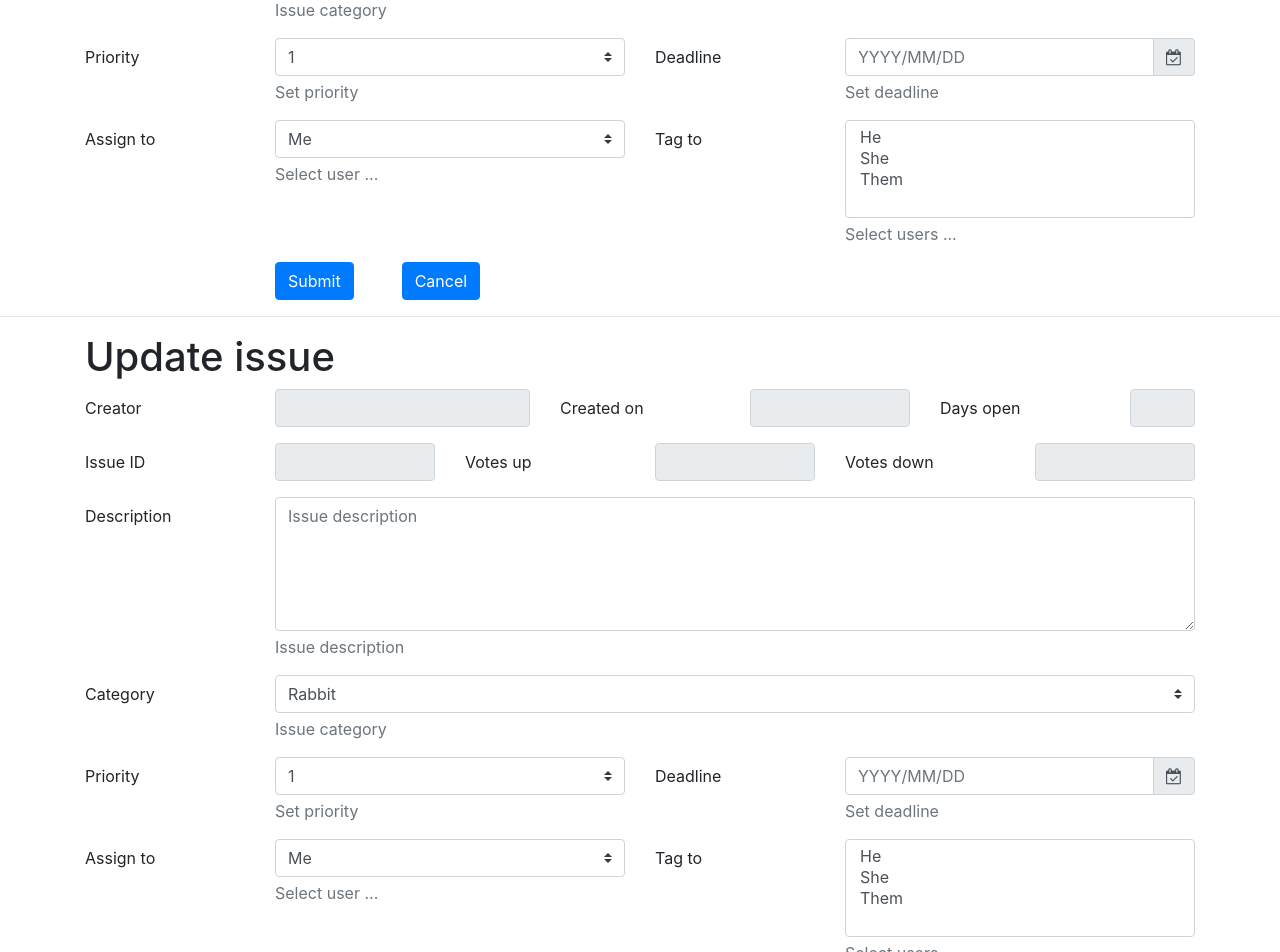
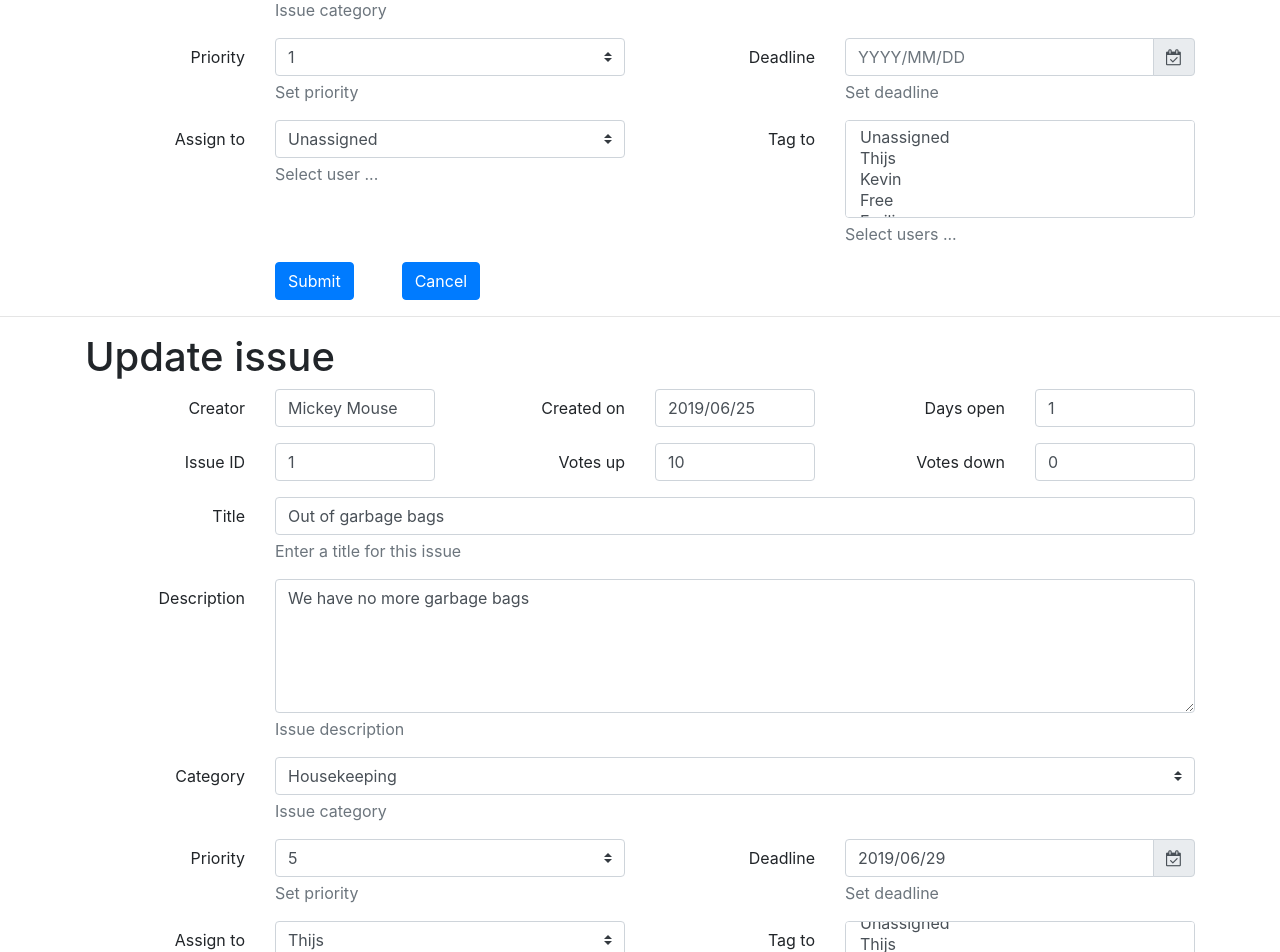
Before and after one commit to Anton90/Fullstack-Challenge, a React (Create React App) app: page / in a window 1280 px wide. Shown: the part 360-1312 px from the top of the page. Built offline with nearby package versions, Linux system fonts and the light colour scheme.

Commit message:
Still embrionic, but almost looks real

```diff
--- a/src/App.js
+++ b/src/App.js
@@ -1,26 +1,33 @@
-import React from 'react';
+import React, { Component } from 'react';
 import IssueCreationForm from './components/IssueCreationForm';
 import IssueEditingForm from './components/IssueEditingForm';
 
-function App() {
+export default class App extends Component {
+  state = {
+    issue: {
+      creator: 'Mickey Mouse',
+      dateCreated: '2019/06/25',
+      daysOpen: '1',
+      issueID: 1,
+      votesUp: '10',
+      votesDown: '0',
+      title: 'Out of garbage bags',
+      description: 'We have no more garbage bags',
+      category: 'housekeeping',
+      priority: '5',
+      deadline: '2019/06/29',
+      assignee: 'tl',
+      taggees: ['fob', 'em']
+    }
+  };
+
+  render() {
     return (
       <div className='App'>
         <IssueCreationForm />
         <hr />
-      <IssueEditingForm
-        item={{
-          id: 7,
-          title: 'title from prop',
-          description: 'description from prop',
-          category: 'category from prop',
-          priority: 'priority from prop',
-          deadline: 'deadline from prop',
-          assignee: 'assignee from prop',
-          taggee: 'taggee from prop'
-        }}
-      />
+        <IssueEditingForm issue={this.state.issue} />
       </div>
     );
   }
-
-export default App;
+}
--- a/src/components/IssueCreationForm.js
+++ b/src/components/IssueCreationForm.js
@@ -42,7 +42,7 @@ class IssueCreationForm extends Component {
         <h1>Create new issue</h1>
 
         <div className='form-group row'>
-          <label for='title' className='col-2 col-form-label'>
+          <label for='title' className='col-2 col-form-label text-right'>
             Title
           </label>
           <div className='col-10'>
@@ -61,7 +61,7 @@ class IssueCreationForm extends Component {
           </div>
         </div>
         <div className='form-group row'>
-          <label for='description' className='col-2 col-form-label'>
+          <label for='description' className='col-2 col-form-label text-right'>
             Description
           </label>
           <div className='col-10'>
@@ -81,7 +81,7 @@ class IssueCreationForm extends Component {
           </div>
         </div>
         <div className='form-group row'>
-          <label for='category' className='col-2 col-form-label'>
+          <label for='category' className='col-2 col-form-label text-right'>
             Category
           </label>
           <div className='col-10'>
@@ -91,9 +91,12 @@ class IssueCreationForm extends Component {
               className='custom-select'
               aria-describedby='categoryHelpBlock'
             >
-              <option value='rabbit'>Rabbit</option>
-              <option value='duck'>Duck</option>
-              <option value='fish'>Fish</option>
+              <option value='ua'>Unassigned</option>
+              <option value='administration'>Administration</option>
+              <option value='building'>Building</option>
+              <option value='curriculum'>Curriculum</option>
+              <option value='equipment'>Equipment</option>
+              <option value='housekeeping'>Housekeeping</option>
             </select>
             <span id='categoryHelpBlock' className='form-text text-muted'>
               Issue category
@@ -101,7 +104,7 @@ class IssueCreationForm extends Component {
           </div>
         </div>
         <div className='form-group row'>
-          <label for='priority' className='col-2 col-form-label'>
+          <label for='priority' className='col-2 col-form-label text-right'>
             Priority
           </label>
           <div className='col-4'>
@@ -123,7 +126,7 @@ class IssueCreationForm extends Component {
             </span>
           </div>
 
-          <label for='deadline' className='col-2 col-form-label'>
+          <label for='deadline' className='col-2 col-form-label text-right'>
             Deadline
           </label>
           <div className='col-4'>
@@ -148,7 +151,7 @@ class IssueCreationForm extends Component {
           </div>
         </div>
         <div className='form-group row'>
-          <label for='assignee' className='col-2 col-form-label'>
+          <label for='assignee' className='col-2 col-form-label text-right'>
             Assign to
           </label>
           <div className='col-4'>
@@ -158,16 +161,17 @@ class IssueCreationForm extends Component {
               className='custom-select'
               aria-describedby='assigneeHelpBlock'
             >
-              <option value='me'>Me</option>
-              <option value='you'>You</option>
-              <option value='them'>Them</option>
+              <option value='ua'>Unassigned</option>
+              <option value='tl'>Thijs</option>
+              <option value='kf'>Kevin</option>
+              <option value='fdc'>Free</option>
             </select>
             <span id='assigneeHelpBlock' className='form-text text-muted'>
               Select user ...
             </span>
           </div>
 
-          <label for='taggees' className='col-2 col-form-label'>
+          <label for='taggees' className='col-2 col-form-label text-right'>
             Tag to
           </label>
           <div className='col-4 '>
@@ -178,9 +182,13 @@ class IssueCreationForm extends Component {
               aria-describedby='taggeesHelpBlock'
               multiple='multiple'
             >
-              <option value='he'>He</option>
-              <option value='she'>She</option>
-              <option value='them'>Them</option>
+              <option value='ua'>Unassigned</option>
+              <option value='tl'>Thijs</option>
+              <option value='kf'>Kevin</option>
+              <option value='fdc'>Free</option>
+              <option value='em'>Emilie</option>
+              <option value='ae'>Anton</option>
+              <option value='fob'>Fiona</option>
             </select>
             <span id='taggeesHelpBlock' className='form-text text-muted'>
               Select users ...
--- a/src/components/IssueEditingForm.js
+++ b/src/components/IssueEditingForm.js
@@ -7,18 +7,17 @@ class IssueEditingForm extends Component {
     this.onCancel = this.onCancel.bind(this);
     this.onSubmit = this.onSubmit.bind(this);
     this.handleInputChange = this.handleInputChange.bind(this);
-    const itemToEdit = props.item;
-    this.state = {
-      mode: props.mode,
-      id: itemToEdit.id,
-      title: itemToEdit.title,
-      description: itemToEdit.description,
-      category: itemToEdit.category,
-      priority: itemToEdit.priority,
-      deadline: itemToEdit.deadline,
-      assignee: itemToEdit.assignee,
-      taggee: itemToEdit.taggee
-    };
+    // const issueToEdit = props.issue;
+    // this.state = {
+    //   id: itemToEdit.id,
+    //   title: itemToEdit.title,
+    //   description: itemToEdit.description,
+    //   category: itemToEdit.category,
+    //   priority: itemToEdit.priority,
+    //   deadline: itemToEdit.deadline,
+    //   assignee: itemToEdit.assignee,
+    //   taggee: itemToEdit.taggee
+    // };
   }
 
   handleInputChange(event) {
@@ -39,103 +38,89 @@ class IssueEditingForm extends Component {
   }
 
   render() {
+    const {
+      creator,
+      dateCreated,
+      daysOpen,
+      issueID,
+      votesUp,
+      votesDown,
+      title,
+      description,
+      category,
+      priority,
+      deadline,
+      assignee,
+      taggees
+    } = this.props.issue;
     return (
       <form className='container'>
         <h1>Update issue</h1>
 
         <div className='form-group row'>
-          <label for='creator' className='col-2 col-form-label'>
+          <label for='creator' className='col-2 col-form-label text-right '>
             Creator
           </label>
-          <div className='col-3'>
-            <input
-              id='creator'
-              name='creator'
-              type='text'
-              className='form-control'
-              aria-describedby=''
-              value={this.state.creator}
-              disabled
-            />
+          <div className='col-2'>
+            <span className='form-control'>{creator}</span>
           </div>
 
-          <label for='dateCreated' className='col-2 col-form-label'>
+          <label for='dateCreated' className='col-2 col-form-label text-right'>
             Created on
           </label>
           <div className='col-2'>
-            <input
-              id='dateCreated'
-              name='dateCreated'
-              type='text'
-              className='form-control'
-              aria-describedby=''
-              value={this.state.dateCreated}
-              disabled
-            />
+            <span className='form-control'>{dateCreated}</span>
           </div>
-          <label for='daysOpen' className='col-2 col-form-label'>
+          <label for='daysOpen' className='col-2 col-form-label text-right'>
             Days open
           </label>
-          <div className='col-1'>
-            <input
-              id='daysOpen'
-              name='daysOpen'
-              type='text'
-              className='form-control'
-              aria-describedby=''
-              value={this.state.daysOpen}
-              disabled
-            />
+          <div className='col-2'>
+            <span className='form-control'>{daysOpen}</span>
           </div>
         </div>
         <div className='form-group row'>
-          <label for='issueId' className='col-2 col-form-label'>
+          <label for='issueId' className='col-2 col-form-label text-right'>
             Issue ID
           </label>
           <div className='col-2'>
-            <input
-              id='issueId'
-              name='issueId'
-              type='text'
-              className='form-control'
-              aria-describedby=''
-              value={this.state.issueID}
-              disabled
-            />
+            <span className='form-control'>{issueID}</span>
           </div>
 
-          <label for='votesUp' className='col-2 col-form-label'>
+          <label for='votesUp' className='col-2 col-form-label text-right'>
             Votes up
           </label>
           <div className='col-2'>
-            <input
-              id='votesUp'
-              name='votesUp'
-              type='text'
-              className='form-control'
-              aria-describedby=''
-              value={this.state.votesUp}
-              disabled
-            />
+            <span className='form-control'>{votesUp}</span>
           </div>
-          <label for='votesDown' className='col-2 col-form-label'>
+          <label for='votesDown' className='col-2 col-form-label text-right'>
             Votes down
           </label>
           <div className='col-2'>
+            <span className='form-control'>{votesDown}</span>
+          </div>
+        </div>
+        <div className='form-group row'>
+          <label for='title' className='col-2 col-form-label text-right'>
+            Title
+          </label>
+          <div className='col-10'>
             <input
-              id='votesDown'
-              name='votesDown'
+              id='title'
+              name='title'
+              placeholder='Issue title'
               type='text'
               className='form-control'
-              aria-describedby=''
-              value={this.state.votesDown}
-              disabled
+              aria-describedby='titleHelpBlock'
+              required='required'
+              value={title}
             />
+            <span id='titleHelpBlock' className='form-text text-muted'>
+              Enter a title for this issue
+            </span>
           </div>
         </div>
-
         <div className='form-group row'>
-          <label for='description' className='col-2 col-form-label'>
+          <label for='description' className='col-2 col-form-label text-right'>
             Description
           </label>
           <div className='col-10'>
@@ -148,6 +133,7 @@ class IssueEditingForm extends Component {
               className='form-control'
               aria-describedby='descriptionHelpBlock'
               required='required'
+              value={description}
             />
             <span id='descriptionHelpBlock' className='form-text text-muted'>
               Issue description
@@ -155,7 +141,7 @@ class IssueEditingForm extends Component {
           </div>
         </div>
         <div className='form-group row'>
-          <label for='category' className='col-2 col-form-label'>
+          <label for='category' className='col-2 col-form-label text-right'>
             Category
           </label>
           <div className='col-10'>
@@ -164,10 +150,14 @@ class IssueEditingForm extends Component {
               name='category'
               className='custom-select'
               aria-describedby='categoryHelpBlock'
+              value={category}
             >
-              <option value='rabbit'>Rabbit</option>
-              <option value='duck'>Duck</option>
-              <option value='fish'>Fish</option>
+              <option value='ua'>Unassigned</option>
+              <option value='administration'>Administration</option>
+              <option value='building'>Building</option>
+              <option value='curriculum'>Curriculum</option>
+              <option value='equipment'>Equipment</option>
+              <option value='housekeeping'>Housekeeping</option>
             </select>
             <span id='categoryHelpBlock' className='form-text text-muted'>
               Issue category
@@ -175,7 +165,7 @@ class IssueEditingForm extends Component {
           </div>
         </div>
         <div className='form-group row'>
-          <label for='priority' className='col-2 col-form-label'>
+          <label for='priority' className='col-2 col-form-label text-right'>
             Priority
           </label>
           <div className='col-4'>
@@ -185,6 +175,7 @@ class IssueEditingForm extends Component {
               className='custom-select'
               aria-describedby='priorityHelpBlock'
               required='required'
+              value={priority}
             >
               <option value='1'>1</option>
               <option value='2'>2</option>
@@ -197,7 +188,7 @@ class IssueEditingForm extends Component {
             </span>
           </div>
 
-          <label for='deadline' className='col-2 col-form-label'>
+          <label for='deadline' className='col-2 col-form-label text-right'>
             Deadline
           </label>
           <div className='col-4'>
@@ -209,6 +200,7 @@ class IssueEditingForm extends Component {
                 type='text'
                 className='form-control'
                 aria-describedby='deadlineHelpBlock'
+                value={deadline}
               />
               <div className='input-group-append'>
                 <div className='input-group-text'>
@@ -222,7 +214,7 @@ class IssueEditingForm extends Component {
           </div>
         </div>
         <div className='form-group row'>
-          <label for='assignee' className='col-2 col-form-label'>
+          <label for='assignee' className='col-2 col-form-label text-right'>
             Assign to
           </label>
           <div className='col-4'>
@@ -231,17 +223,19 @@ class IssueEditingForm extends Component {
               name='assignee'
               className='custom-select'
               aria-describedby='assigneeHelpBlock'
+              value={assignee}
             >
-              <option value='me'>Me</option>
-              <option value='you'>You</option>
-              <option value='them'>Them</option>
+              <option value='ua'>Unassigned</option>
+              <option value='tl'>Thijs</option>
+              <option value='kf'>Kevin</option>
+              <option value='fdc'>Free</option>
             </select>
             <span id='assigneeHelpBlock' className='form-text text-muted'>
               Select user ...
             </span>
           </div>
 
-          <label for='taggees' className='col-2 col-form-label'>
+          <label for='taggees' className='col-2 col-form-label text-right'>
             Tag to
           </label>
           <div className='col-4 '>
@@ -251,10 +245,15 @@ class IssueEditingForm extends Component {
               className='custom-select'
               aria-describedby='taggeesHelpBlock'
               multiple='multiple'
+              value={taggees}
             >
-              <option value='he'>He</option>
-              <option value='she'>She</option>
-              <option value='them'>Them</option>
+              <option value='ua'>Unassigned</option>
+              <option value='tl'>Thijs</option>
+              <option value='kf'>Kevin</option>
+              <option value='fdc'>Free</option>
+              <option value='em'>Emilie</option>
+              <option value='ae'>Anton</option>
+              <option value='fob'>Fiona</option>
             </select>
             <span id='taggeesHelpBlock' className='form-text text-muted'>
               Select users ...
```
Lines whose indentation alone changed are shown as unchanged.
